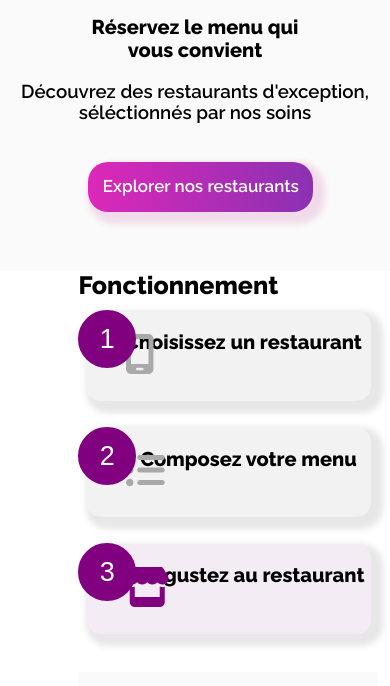
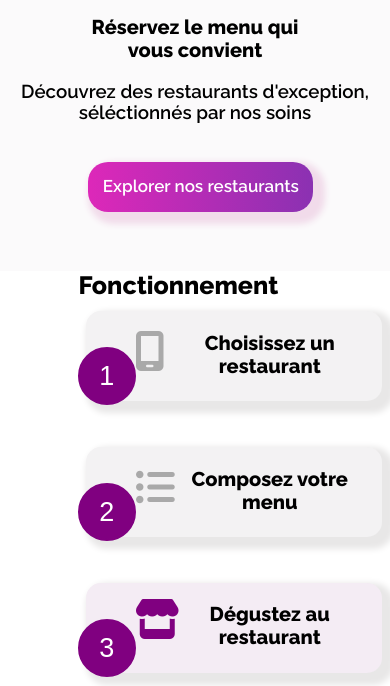
Before and after one commit to soulef77/soulef77.github.io, a website: page index.html in a window 390 px wide. Shown: the part 115-801 px from the top of the page. Drawn offline with nearby package versions, Linux system fonts and the light colour scheme.

Commit message:
troisieme  commit pour le site

```diff
--- a/CSS/style.css
+++ b/CSS/style.css
@@ -131,7 +131,7 @@ a {
       background: rgb(243, 242, 243);
       box-shadow: 6px 6px 6px 6px rgb(232, 231, 231);
       height: 90px;
-      width: 75%;
+      width: 78%;
       border-radius: 15px;
       margin: 0;
       margin-left: 20%;
@@ -145,7 +145,7 @@ a {
       background: rgb(243, 242, 243);
       box-shadow: 6px 6px 6px 6px rgb(232, 231, 231);
       height: 90px;
-      width: 75%;
+      width: 78%;
       border-radius: 15px;
       margin: 0;
       margin-left: 20%;
@@ -157,7 +157,7 @@ a {
       background: rgb(244, 236, 244);
       box-shadow: 6px 6px 6px 6px rgb(232, 231, 231);
       height: 90px;
-      width: 75%;
+      width: 78%;
       border-radius: 15px;
       margin: 0;
       margin-left: 20%;
@@ -174,28 +174,32 @@ a {
  .button2, h2 {
       font-size: 20px;
       margin-top: 7%;
-  }
+ }
 
   .button3, h2 {
       font-size: 20px;
       margin-top: 7%;
   }
 
- .round { font: 27px Arial, sans-serif; width: 2em; height: 2em; background: #fff; border: 0.1em solid purple; color: white; background : purple ; border-radius: 50%; line-height: 2em; position: relative; right: 5%; bottom: 50%;
+  h2 {
+    margin-left: 25%;
+  }
+
+ .round { font: 27px Arial, sans-serif; width: 2em; height: 2em; background: #fff; border: 0.1em solid purple; color: white; background : purple ; border-radius: 50%; line-height: 2em; position: relative; right: 5%; bottom: 35%;
 }
 .fac {
       float: left;
       position: relative;
-      top: 25%;
-      left: 12%;
+      top: 22%;
+      left: 15%;
       color: darkgray;
 }
 
 .far {
       float: left;
       position: relative;
-      top: 25%;
-      left: 12%;
+      top: 18%;
+      left: 15%;
       color: purple;
 }
 
@@ -537,7 +541,7 @@ a {
 
   footer {
       position: absolute;
-      bottom: -350%;
+      bottom: -370%;
       background-color: rgb(51, 54, 54);
       width: 100%;
       /* text-align: center; */
--- a/CSS/style1.css
+++ b/CSS/style1.css
@@ -458,7 +458,7 @@ footer {
   background-color: rgb(51, 54, 54);
   width: 100%;
   position: absolute;
-  bottom: -350%;
+  bottom: -410%;
 }
 
 
```
